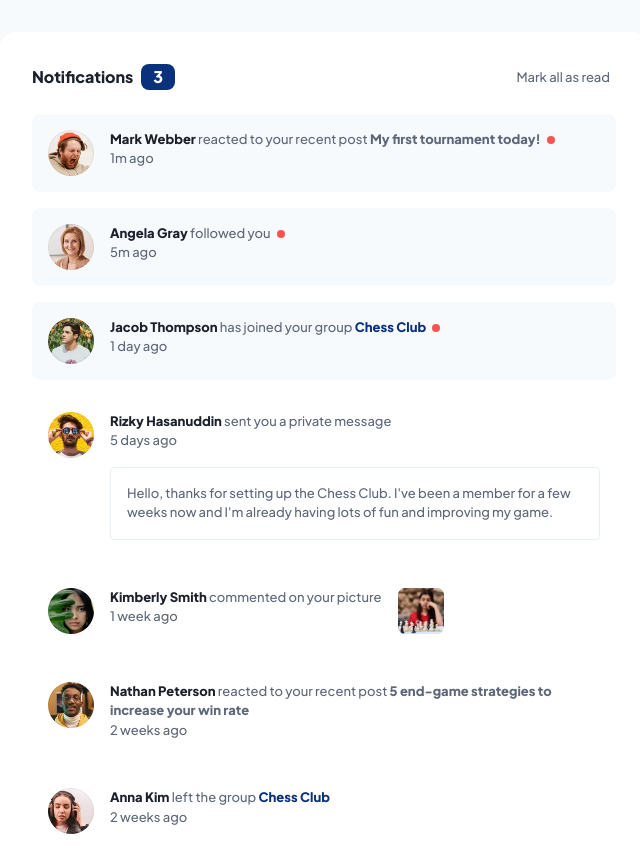
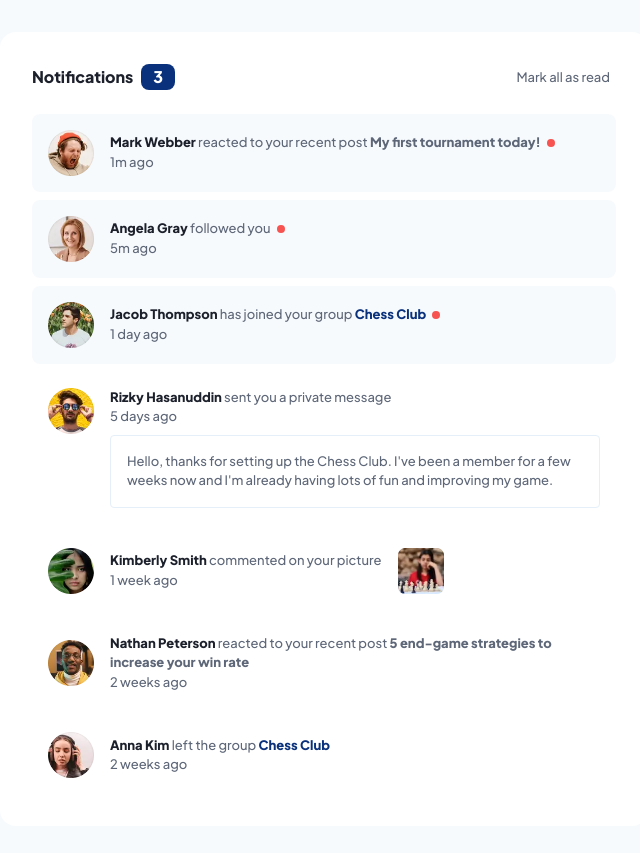
Before and after one commit to hadreemustaffa/notifications-page, a plain HTML site: page index.html in a window 1280 px wide. Shown: the top 853 px of the page, without its empty margins (316-956 px from the left). Drawn offline with Linux system fonts and the light colour scheme.

Commit message:
style: margin, alignment and gap change

```diff
--- a/style.css
+++ b/style.css
@@ -199,7 +199,7 @@ button:hover {
 ul {
   display: flex;
   flex-direction: column;
-  gap: 1rem;
+  gap: 0.5rem;
   margin: 0;
   padding: 0;
   list-style: none;
@@ -207,8 +207,12 @@ ul {
 ul li {
   display: flex;
   flex-direction: row;
-  align-items: start;
+  align-items: center;
   gap: 1rem;
+}
+ul li:has(.notifications__item-message) .notifications__item-icon {
+  margin-top: 0;
+  margin-bottom: auto;
 }
 li.notifications__item {
   border-radius: 0.5rem;
@@ -223,13 +227,12 @@ li .notifications__item-message {
   padding: 1rem;
   border: 1px solid var(--clr-neutral-300);
   border-radius: 0.25rem;
-  margin-top: 1rem;
+  margin-top: 0.5rem;
 }
 li .notifications__item-message:hover {
   cursor: pointer;
   background-color: var(--clr-neutral-300);
 }
-
 .attribution {
   display: flex;
   flex-direction: column;
```
